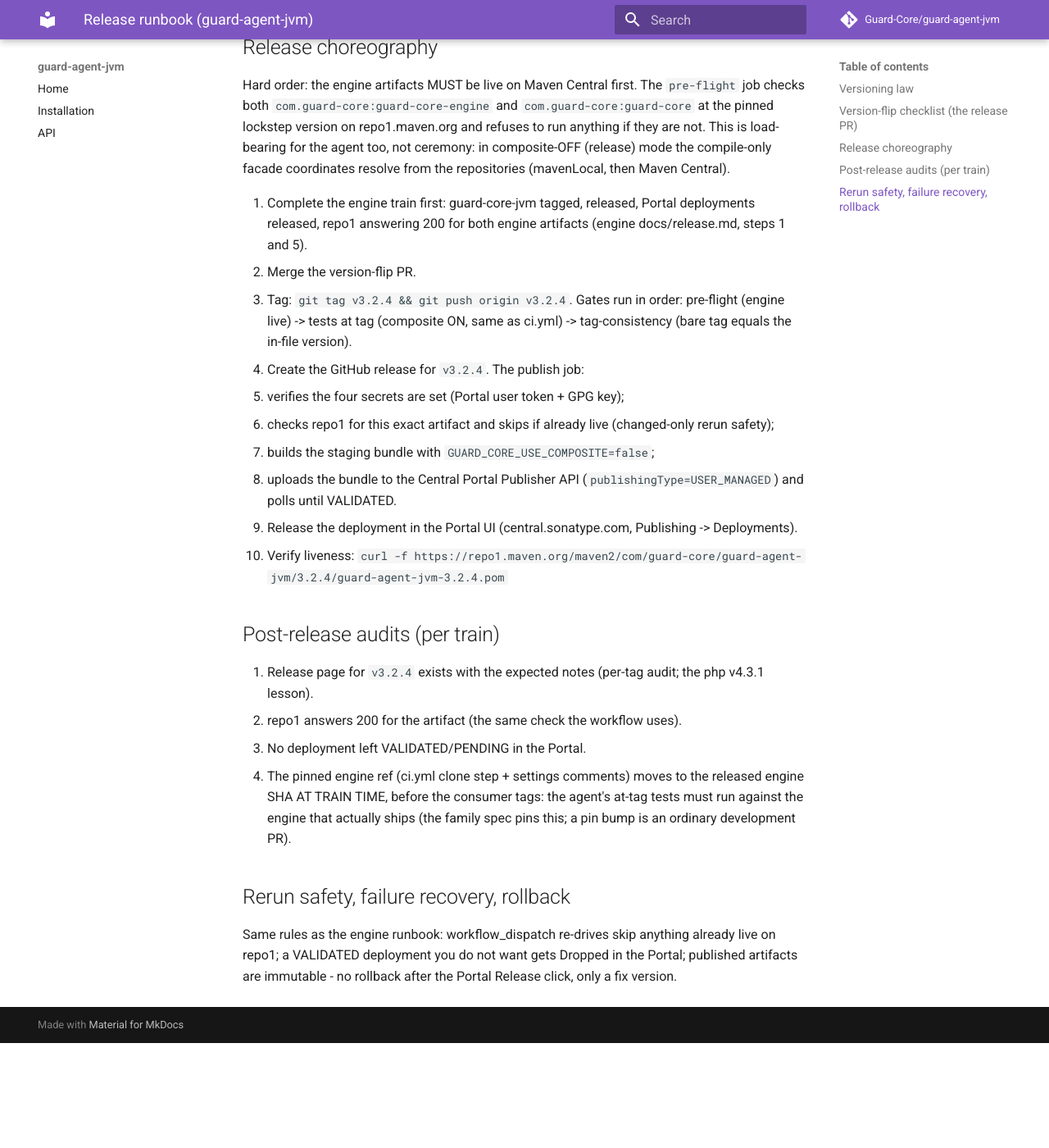
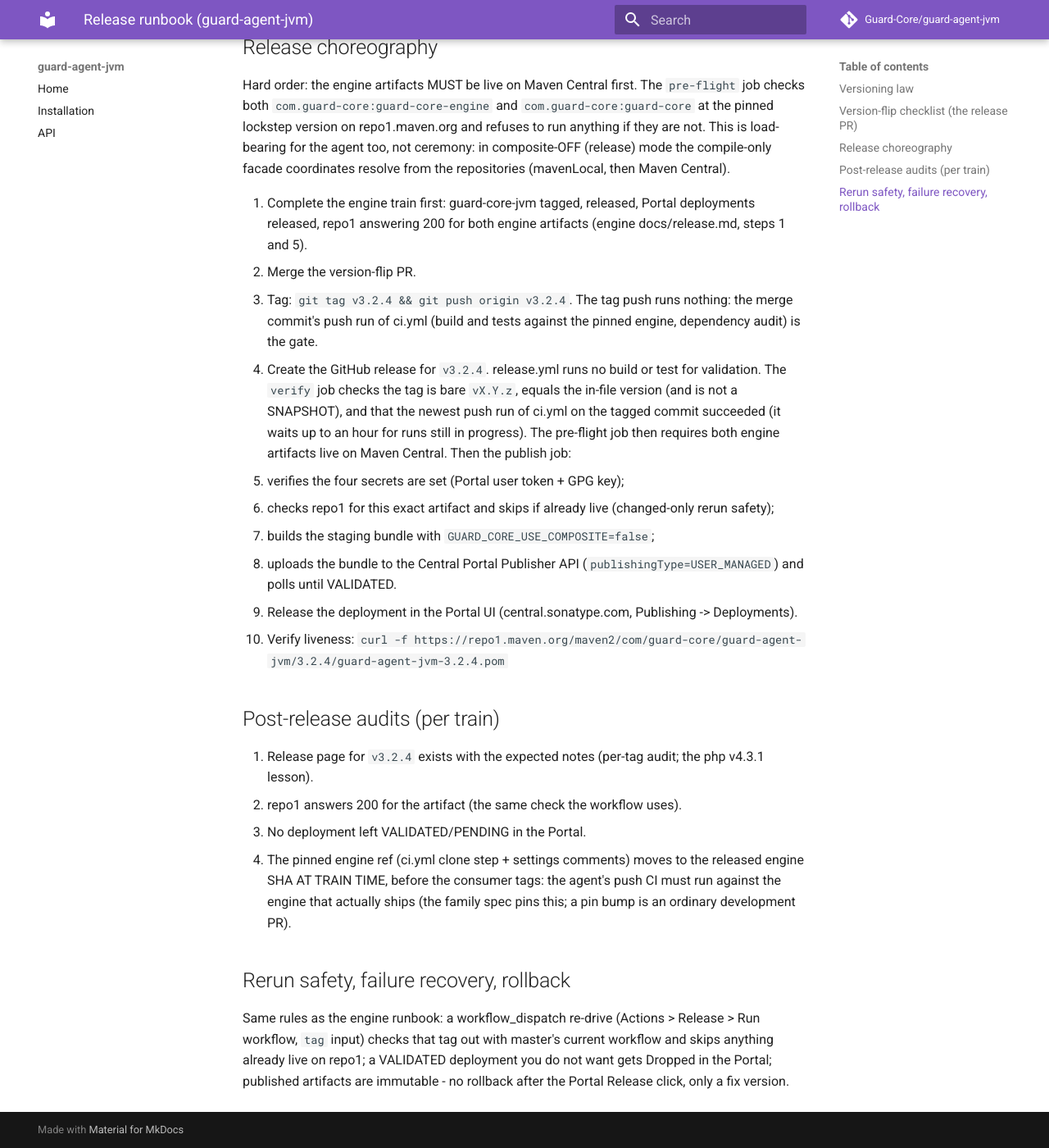
Before and after one commit to Guard-Core/guard-agent-jvm, an MkDocs documentation site: the page built from docs/release.md, in a window 1280 px wide and 1400 px high, scrolled down 997 px. Shown: the whole window at 82% size. Built offline with MkDocs 1.6.1 and Material for MkDocs 9.7.7, drawn with Linux system fonts in a browser that asks for light colours; comment, search, counter and statistics services are not loaded; before the commit the page ends 2269 px from its top, so only the background shows below that; some of the changed text lies outside the part shown.

Commit message:
ci(release): publish a tag only from green CI, and re-drive by tag input (#32)
Co-authored-by: Renn F <rennf93@users.noreply.github.com>

```diff
--- a/docs/release.md
+++ b/docs/release.md
@@ -15,15 +15,15 @@ This file covers what differs here.
   "4.3.3"`); it moves only when the engine train moves. The published POM
   carries NO guard-core dependency (compile-only): the agent artifact stays
   engine-free at runtime, exactly like the Go agent library.
-- Tags are bare `vX.Y.z` only (`v3.2.4`). The `tag-consistency` job audits
+- Tags are bare `vX.Y.z` only (`v3.2.4`). The `verify` job of release.yml audits
   this (the guard-core-rs invisible-rule incident on `refs/tags/v4.3.2` is
   the standing lesson).
 - groupId `com.guard-core`; Kotlin packages stay `com.guardcore.*`.
 
 ## Version-flip checklist (the release PR)
 
-The workflow enforces this: tagging without the flip fails `tag-consistency`
-with an explicit message.
+The workflow enforces this: releasing a tag without the flip fails the
+`verify` job with an explicit message.
 
 - [ ] `build.gradle.kts`: `version = "3.2.4-SNAPSHOT"` -> `version = "3.2.4"`.
 - [ ] `gradle/libs.versions.toml`: `guardCore` still reads the lockstep engine
@@ -49,10 +49,15 @@ Central).
    deployments released, repo1 answering 200 for both engine artifacts
    (engine docs/release.md, steps 1 and 5).
 2. Merge the version-flip PR.
-3. Tag: `git tag v3.2.4 && git push origin v3.2.4`. Gates run in order:
-   pre-flight (engine live) -> tests at tag (composite ON, same as ci.yml) ->
-   tag-consistency (bare tag equals the in-file version).
-4. Create the GitHub release for `v3.2.4`. The publish job:
+3. Tag: `git tag v3.2.4 && git push origin v3.2.4`. The tag push runs
+   nothing: the merge commit's push run of ci.yml (build and tests against the
+   pinned engine, dependency audit) is the gate.
+4. Create the GitHub release for `v3.2.4`. release.yml runs no build or
+   test for validation. The `verify` job checks the tag is bare `vX.Y.z`,
+   equals the in-file version (and is not a SNAPSHOT), and that the newest
+   push run of ci.yml on the tagged commit succeeded (it waits up to an hour
+   for runs still in progress). The pre-flight job then requires both engine
+   artifacts live on Maven Central. Then the publish job:
    - verifies the four secrets are set (Portal user token + GPG key);
    - checks repo1 for this exact artifact and skips if already live
      (changed-only rerun safety);
@@ -72,12 +77,13 @@ Central).
 3. No deployment left VALIDATED/PENDING in the Portal.
 4. The pinned engine ref (ci.yml clone step + settings comments) moves to
    the released engine SHA AT TRAIN TIME, before the consumer tags: the
-   agent's at-tag tests must run against the engine that actually ships
+   agent's push CI must run against the engine that actually ships
    (the family spec pins this; a pin bump is an ordinary development PR).
 
 ## Rerun safety, failure recovery, rollback
 
-Same rules as the engine runbook: workflow_dispatch re-drives skip anything
-already live on repo1; a VALIDATED deployment you do not want gets Dropped in
+Same rules as the engine runbook: a workflow_dispatch re-drive (Actions >
+Release > Run workflow, `tag` input) checks that tag out with master's current
+workflow and skips anything already live on repo1; a VALIDATED deployment you do not want gets Dropped in
 the Portal; published artifacts are immutable - no rollback after the Portal
 Release click, only a fix version.
```
Also changed, not shown: 1 other file.
